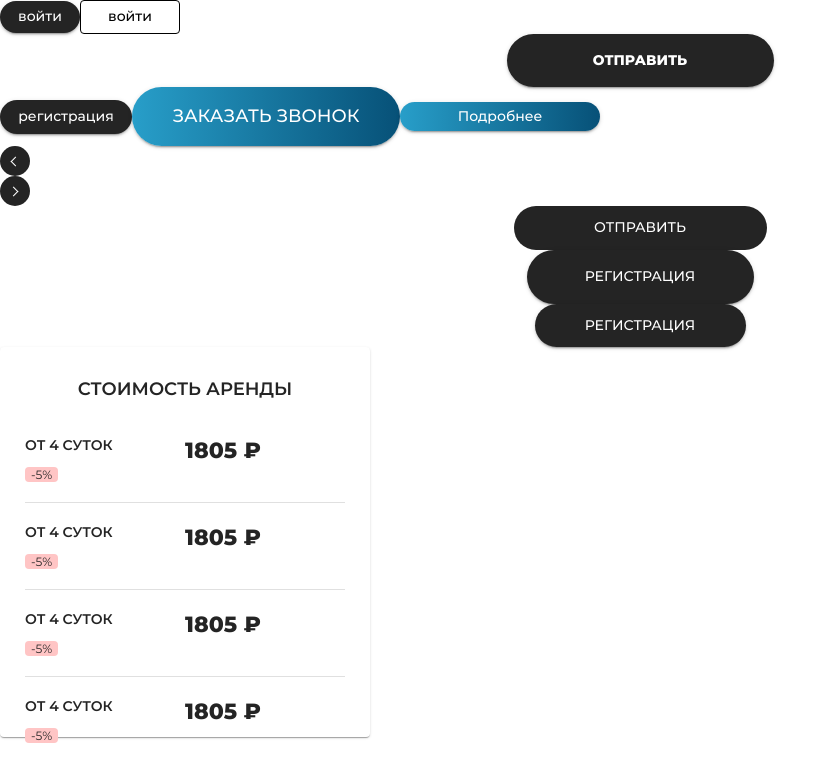
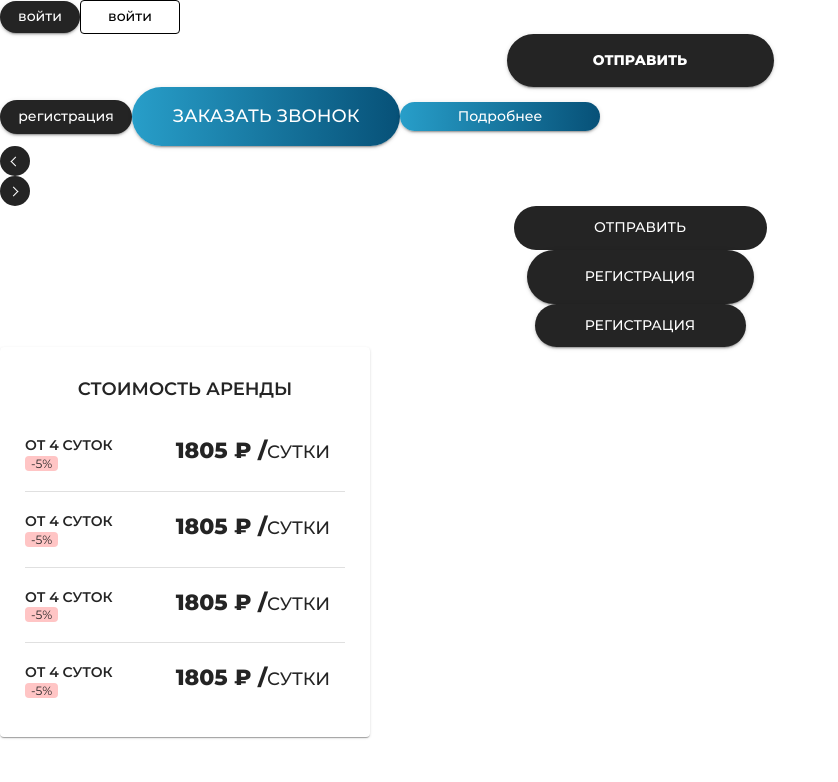
Before and after one commit to AmaLOQ/cars_rent, a React (Create React App) app: page / in a window 1280 px wide. Shown: the top 782 px of the page, without its empty margins (0-838 px from the left). Built offline with nearby package versions, Linux system fonts and the light colour scheme.

Commit message:
create card count rent

```diff
--- a/src/ui/molecules/count-rent/cont-rent-styles.js
+++ b/src/ui/molecules/count-rent/cont-rent-styles.js
@@ -23,7 +23,7 @@ const PriceWrapper = styled(Box)`
 
 const GridRow = styled(Grid)`
 	display: grid;
-	grid-template-columns: 1fr 1fr;
+	grid-template-columns: 120px 1fr;
 	grid-template-row: repeat(2, 18px);
 	grid-auto-row: auto;
 	margin-bottom: 20px;
@@ -38,8 +38,10 @@ const GridDays = styled(Typography)`
 `;
 
 const GridPrice = styled(Typography)`
-	grid-row-start: 1;
-	grid-column-end: 3;
+	grid-column: 2 / 3;
+	grid-row: 1 / 3;
+	justify-self: end;
+	margin-right: 15px;
 	font-weight: 700;
 	font-size: 22px;
 	line-height: 140%;
@@ -47,18 +49,14 @@ const GridPrice = styled(Typography)`
 	color: ${props => props.theme.palette.primary.main};
 `;
 
-// const GridPriceDays = styled(Typography)`
-// 	display: inline-block;
-// 	grid-row-start: 1;
-// 	grid-row-end: 3;
-// 	grid-row-start: 1;
-// 	grid-row-end: 3;
-// 	font-weight: 500;
-// 	font-size: 18px;
-// 	line-height: 140%;
-// 	text-transform: uppercase;
-// 	color: ${props => props.theme.palette.primary.main};
-// `;
+const GridPriceDays = styled(Typography)`
+	display: inline-block;
+	font-weight: 500;
+	font-size: 18px;
+	line-height: 140%;
+	text-transform: uppercase;
+	color: ${props => props.theme.palette.primary.main};
+`;
 
 const GridPriceDiscount = styled(Box)`
 	display: inline-block;
@@ -82,6 +80,6 @@ export {
 	GridRow,
 	GridDays,
 	GridPrice,
-	// GridPriceDays,
+	GridPriceDays,
 	GridPriceDiscount
 }
--- a/src/ui/molecules/count-rent/count-rent.jsx
+++ b/src/ui/molecules/count-rent/count-rent.jsx
@@ -7,7 +7,7 @@ import {
 	GridRow,
 	GridDays,
 	GridPrice,
-
+	GridPriceDays,
 	GridPriceDiscount
 } from "./cont-rent-styles";
 
@@ -19,25 +19,25 @@ export default function CountRentCard() {
 			<PriceWrapper>
 				<GridRow>
 					<GridDays>От 4 суток</GridDays>
-					<GridPrice>1805 ₽ </GridPrice>
+					<GridPrice>1805 ₽ /<GridPriceDays>сутки</GridPriceDays></GridPrice>
 					<GridPriceDiscount>-5%</GridPriceDiscount>
 				</GridRow>
 				<Divider sx={{marginBottom: 2.5}}/>
 				<GridRow>
 					<GridDays>От 4 суток</GridDays>
-					<GridPrice>1805 ₽ </GridPrice>
+					<GridPrice>1805 ₽ /<GridPriceDays>сутки</GridPriceDays></GridPrice>
 					<GridPriceDiscount>-5%</GridPriceDiscount>
 				</GridRow>
 				<Divider sx={{marginBottom: 2.5}}/>
 				<GridRow>
 					<GridDays>От 4 суток</GridDays>
-					<GridPrice>1805 ₽ </GridPrice>
+					<GridPrice>1805 ₽ /<GridPriceDays>сутки</GridPriceDays></GridPrice>
 					<GridPriceDiscount>-5%</GridPriceDiscount>
 				</GridRow>
 				<Divider sx={{marginBottom: 2.5}}/>
 				<GridRow>
 					<GridDays>От 4 суток</GridDays>
-					<GridPrice>1805 ₽ </GridPrice>
+					<GridPrice>1805 ₽ /<GridPriceDays>сутки</GridPriceDays></GridPrice>
 					<GridPriceDiscount>-5%</GridPriceDiscount>
 				</GridRow>
 			</PriceWrapper>
```
